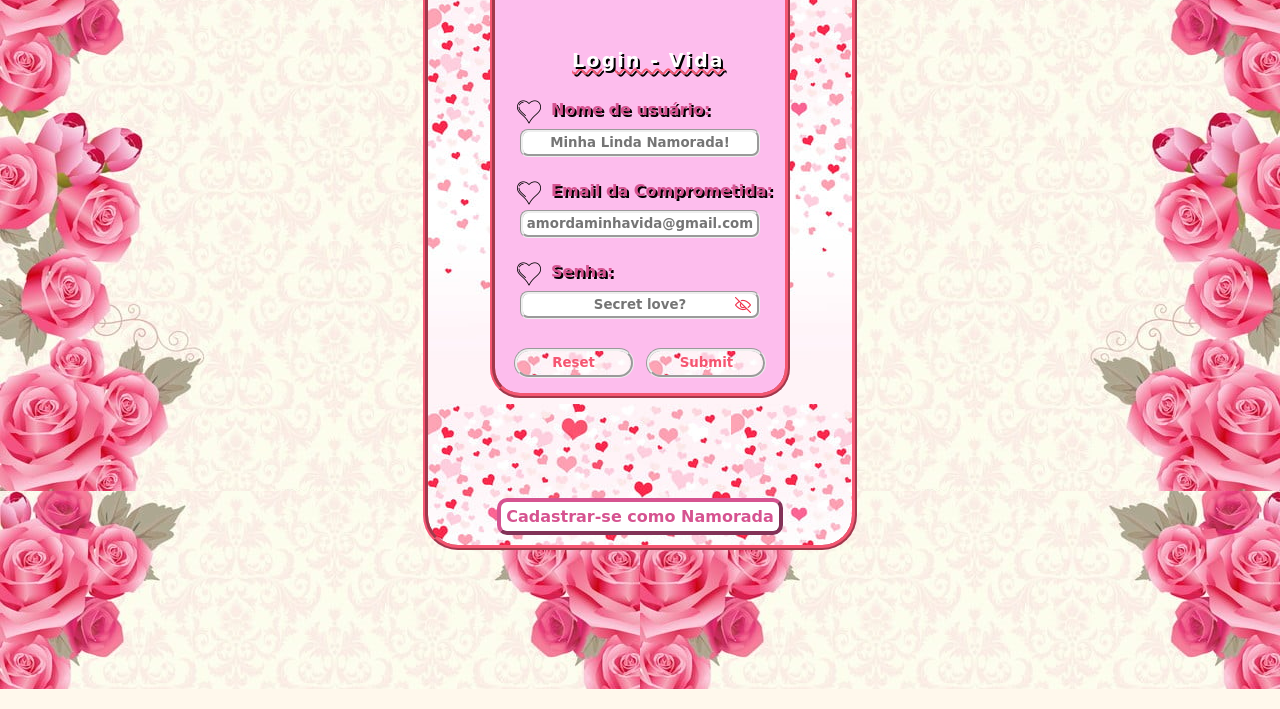
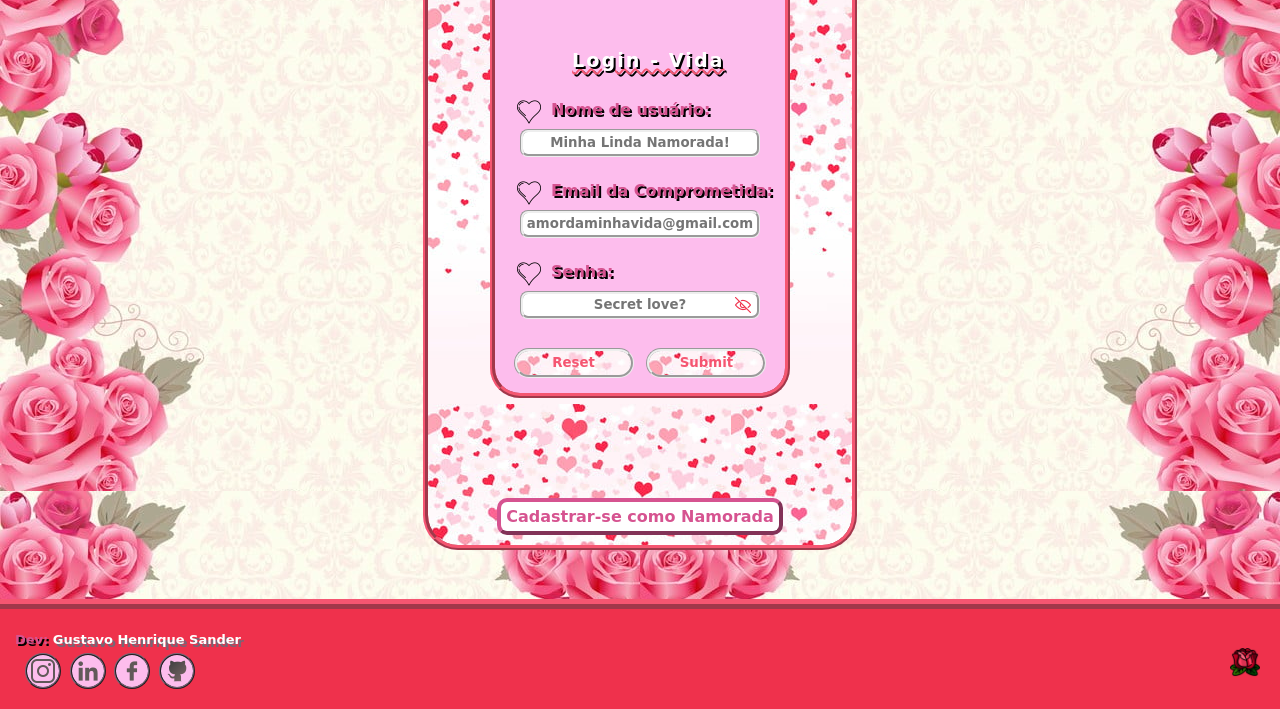
Before and after one commit to Guh-Sander/My-Love, a PHP site: page / in a window 1280 px wide. Shown: the part 111-820 px from the top of the page. Run offline with PHP 8.4, Linux system fonts and the light colour scheme.

Commit message:
Add footer

```diff
--- a/code/css/login.css
+++ b/code/css/login.css
@@ -24,6 +24,7 @@ h1 {
 }
 
 form {
+    height: 600px;
     display: flex;
     flex-direction: row;
     justify-content: center;
@@ -192,3 +193,65 @@ input.buttom:hover {
     border: inset;
     background-image: url(../../img/background_mult_heart.jpg);
 }
+
+footer {
+    width: 100%;
+    height: 100px;
+    display: flex;
+    align-items: flex-end;
+    justify-content: space-between;
+    background-color: #EF314C;
+    border-top: ridge 10px rgb(245, 86, 113);
+}
+
+section#developer {
+    width: 250px;
+    padding-bottom: 20px;
+}
+
+a#dev-name {
+    padding-left: 15px;
+    text-decoration: none;
+    font-family: cursive;
+    font-size: small;
+    font-weight: bolder;
+    color: #fff;
+    text-shadow: 3px 3px #766676;
+}
+
+span {
+    color: rgb(214, 83, 144);
+    text-shadow: 2px 2px black;
+}
+
+ul#media {
+    padding-top: 5px;
+    padding-left: 25px;
+    margin: 0;
+    width: 170px;
+    display: flex;
+    flex-wrap: nowrap;
+    justify-content: space-between;
+    list-style: none;
+}
+
+.contat {
+    width: 32px;
+    height: 32px;
+    border-radius: 100%;
+    border: 2px ridge #766676;
+    background-color: rgb(253, 189, 237);
+    text-align: center;
+}
+
+.social-media {
+    width: 32px;
+    height: 32px;
+    align-content: flex-end;
+    display: block;
+}
+
+section#go-top {
+    padding-bottom: 28px;
+    padding-right: 20px;
+}
--- a/index.html
+++ b/index.html
@@ -11,7 +11,7 @@
 </head>
 <body>
     <header>
-        <h1 class="cursor" title="Meu amor, minha namorada, minha vida!">My Love</h1>
+        <h1 id="go-top" class="cursor" title="Meu amor, minha namorada, minha vida!">My Love</h1>
     </header>
     <form action="code/php/login.php" method="post">
         <fieldset id="background-collum">
@@ -73,6 +73,37 @@
             </div>
         </fieldset>
     </form>
-    <footer></footer>
+    <footer>
+        <section id="developer">
+            <a id="dev-name" title="Desenvolvedor e criador de MyLove!" href="https://linktr.ee/guh_sander" target="_blank"><span>Dev:</span> Gustavo Henrique Sander</a>
+            <ul id="media">
+                <li class="contat">
+                    <a class="social-media" href="https://www.instagram.com/guh_sander/" target="_blank">
+                        <img src="img/insta.png" title="Instagram" alt="Instagram do desenvolvedor."/>
+                    </a>
+                </li>
+                <li class="contat">
+                    <a class="social-media" href="https://www.linkedin.com/in/guh-sander/" target="_blank">
+                        <img src="img/linkdin.png" title="Linkedin" alt="Linkedin do desenvolvedor."/>
+                    </a>
+                </li>
+                <li class="contat">
+                    <a class="social-media" href="https://www.facebook.com/GuhSander/" target="_blank">
+                        <img src="img/face.png" title="Facebook" alt="Facebook do desenvolvedor."/>
+                    </a>
+                </li>
+                <li class="contat">
+                    <a class="social-media" href="https://github.com/Guh-Sander" target="_blank">
+                        <img src="img/github.png" title="Git Hub" alt="Github do desenvolvedor."/>
+                    </a>
+                </li>
+            </ul>
+        </section>
+        <section id="go-top">
+            <a title="voltar ao topo!" href="#go-top">
+                <img style="width: 30px;" src="img/logo_rosa.png" title="voltar ao topo!" alt="voltar ao topo!"/>
+            </a>
+        </section>
+    </footer>
 </body>
 </html>
```
Also changed, not shown: code/css/form-love.css (+63 -0 lines), code/html/form-love.html (+32 -4 lines), img/dev.png (added), img/face.png (added), img/github.png (added), img/insta.png (added), img/linkdin.png (added).
